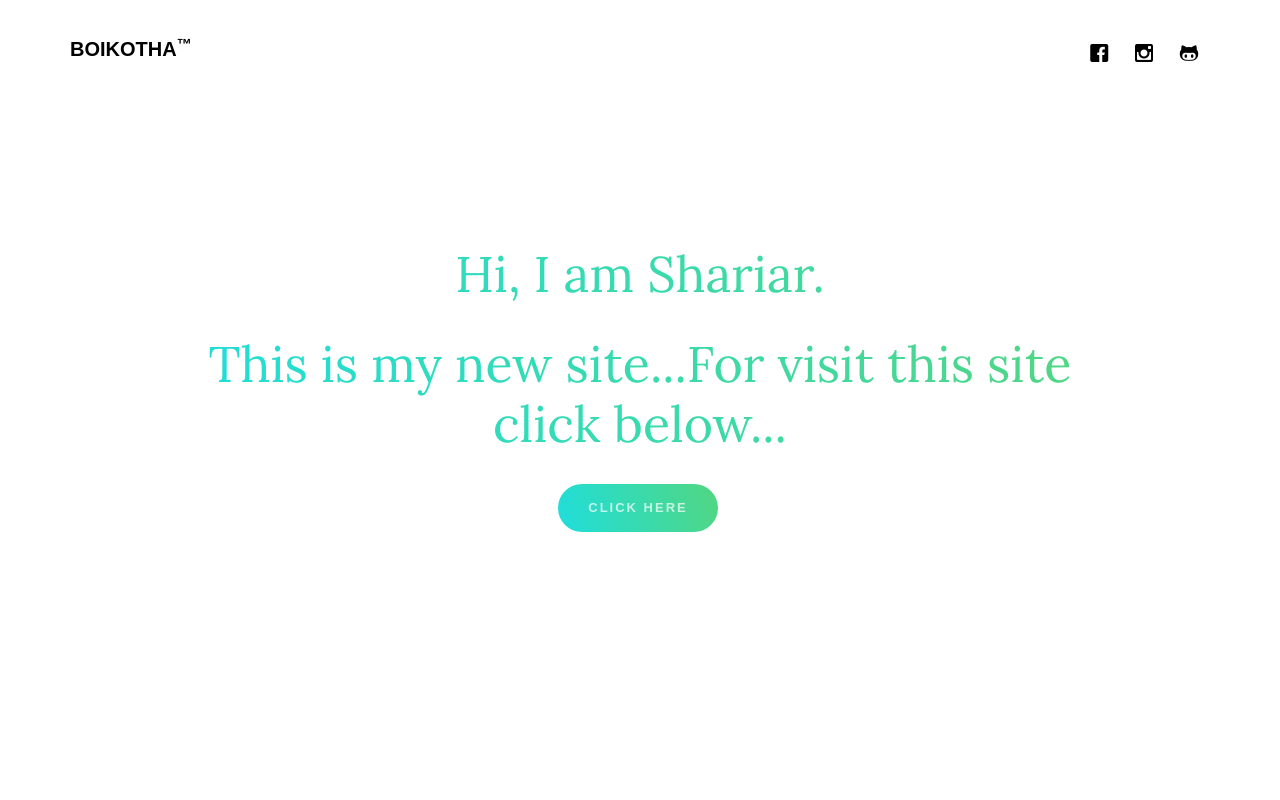
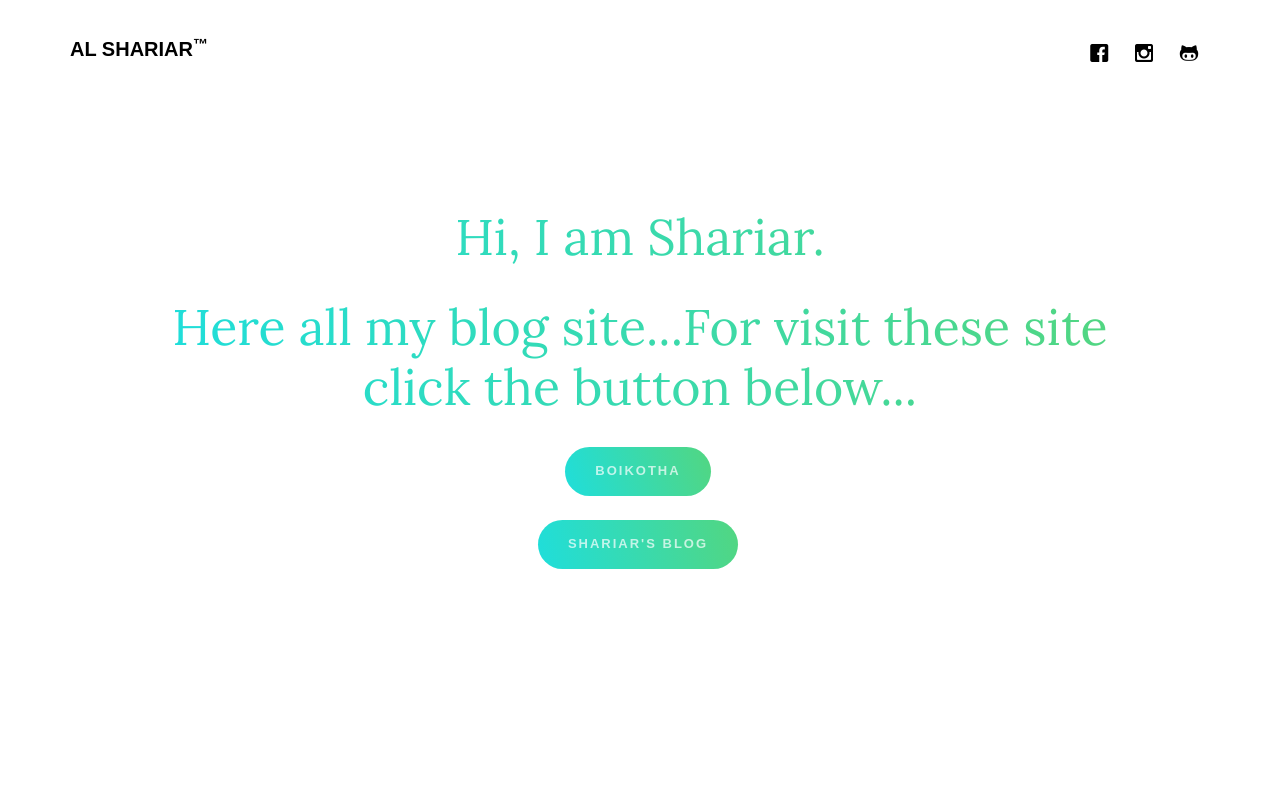
Before and after one commit to Shariarbup/boi, a plain HTML site: page index.html in a window 1280 px wide. Shown: the top 800 px of the page. Drawn offline with Linux system fonts and the light colour scheme; files whose address does not match are found by name.

Commit message:
shariar's blog add

```diff
--- a/index.html
+++ b/index.html
@@ -8,7 +8,7 @@
 	<head>
 	<meta charset="utf-8">
 	<meta http-equiv="X-UA-Compatible" content="IE=edge">
-	<title>Boikotha</title>
+	<title>AL SHARIAR</title>
 	<meta name="viewport" content="width=device-width, initial-scale=1">
 
 
@@ -57,7 +57,7 @@
 
 				<div class="row">
 					<div class="col-sm-2 col-xs-2">
-						<div id="gtco-logo"><a href="index.html">BoiKotha<sup>&trade;</sup></div>
+						<div id="gtco-logo"><a href="index.html">AL SHARIAR<sup>&trade;</sup></div>
 					</div>
 					<div class="col-xs-10 text-right fh5co-top-social">
 						<ul class="gtco-social">
@@ -80,9 +80,10 @@
 
 								<h2 class="gradient-text">Hi, I am Shariar.</h2>
 								<!-- <h2 class="gradient-text">Welcome to my site. </h2> -->
-								<h2 class="gradient-text">This is my new site...For visit this site
-                                    click below... </h2>
-								<p><a href="http://shariar.pythonanywhere.com/" class="btn btn-gradient">Click here</a></p>
+								<h2 class="gradient-text"> Here all my blog site...For visit these site
+                                    click the button below... </h2>
+								<p><a href="http://shariar.pythonanywhere.com/" class="btn btn-gradient">Boikotha</a></p>
+								<p><a href="http://shariar.pythonanywhere.com/" class="btn btn-gradient">Shariar's Blog</a></p>
 							</div>
 						</div>
 					</div>
```
